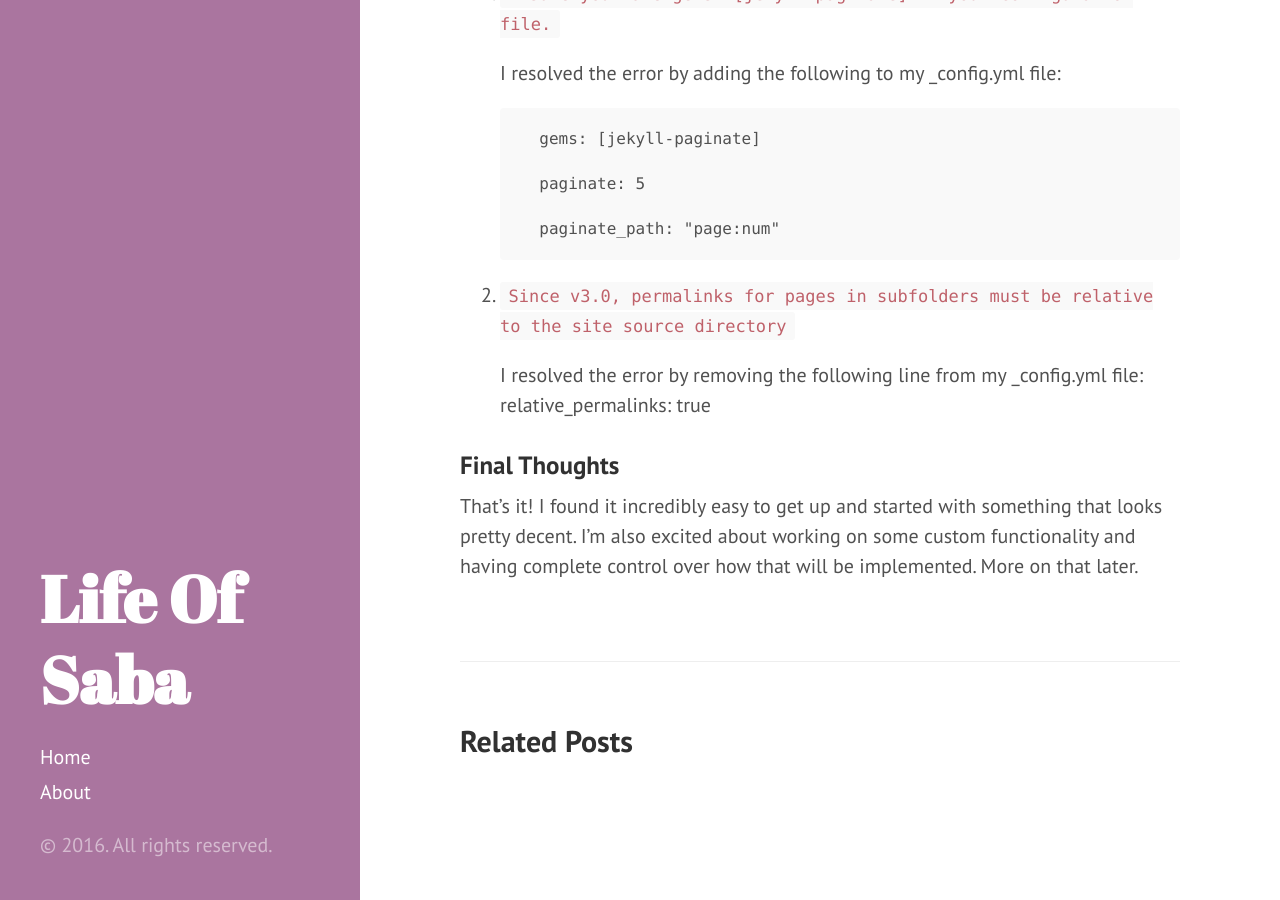
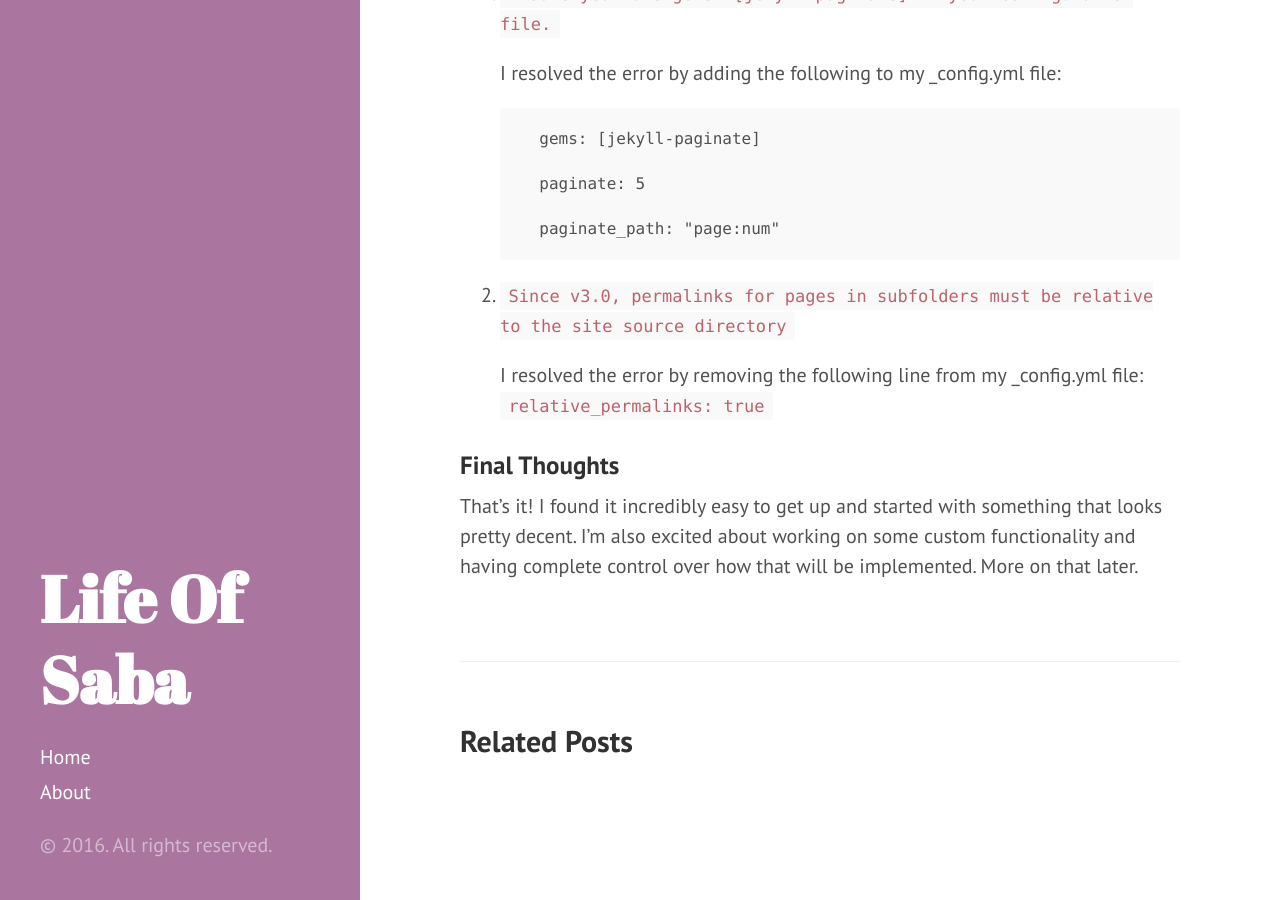
Before and after one commit to sabaelhilo/sabaelhilo.github.io, a Jekyll site: the page built from _posts/2016-01-05-why-i-chose-jekyll.md, in a window 1280 px wide and 900 px high, scrolled down 1907 px. Built offline with Jekyll 4.4.1, drawn with Linux system fonts in a browser that asks for light colours.

```diff
--- a/_posts/2016-01-05-why-i-chose-jekyll.md
+++ b/_posts/2016-01-05-why-i-chose-jekyll.md
@@ -51,7 +51,7 @@ So far, I'm finding Jekyll and the [Hyde](http://hyde.getpoole.com/) theme incre
 
  2. `Since v3.0, permalinks for pages in subfolders must be relative to the site source directory`
 
-    I resolved the error by removing the following line from my _config.yml file: relative_permalinks: true
+    I resolved the error by removing the following line from my _config.yml file: `relative_permalinks: true`
 
 ### Final Thoughts
 
```
